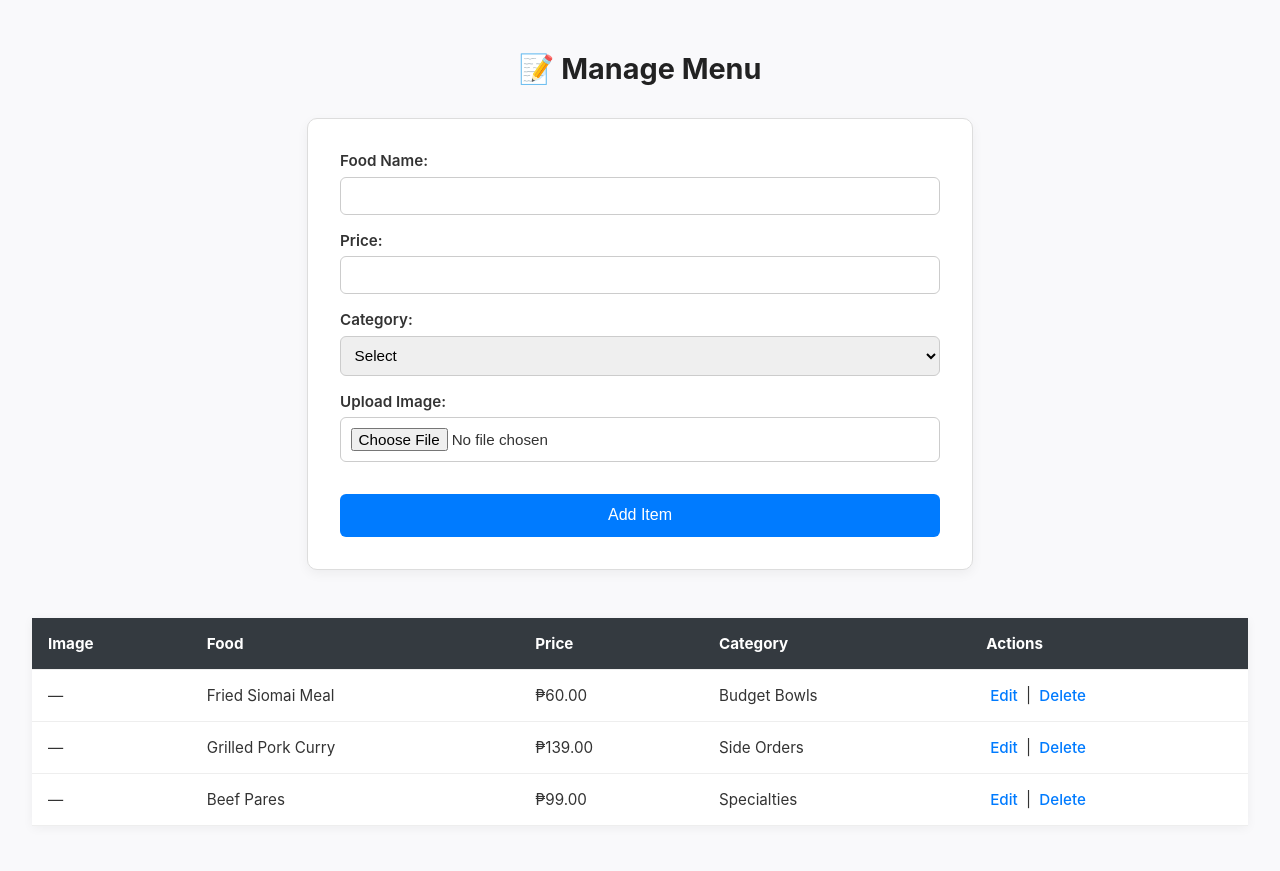
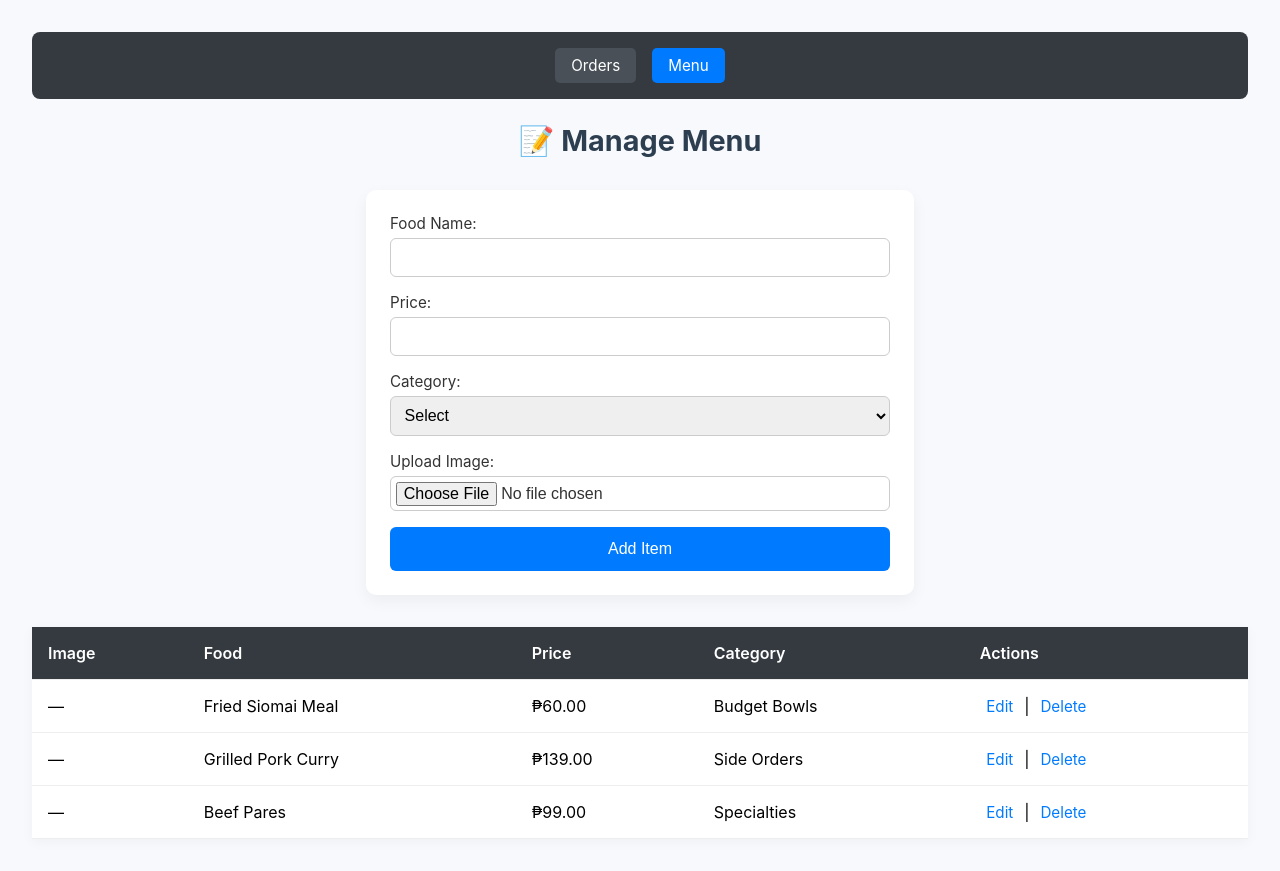
Before and after one commit to PiQiK/IM2, a PHP site: page /admin_menu.php in a window 1280 px wide. Run offline with PHP 8.4, Linux system fonts and the light colour scheme; the visitor is signed in with stand-in values (Sample User, id 1); data comes from the database, SQL or seed files in the repository.

Commit message:
Brilliant Power!

```diff
--- a/CSS/LoggedIn.css
+++ b/CSS/LoggedIn.css
@@ -12,7 +12,7 @@ body {
   width: 100%;
   max-width: 1200px;
   display: flex;
-  justify-content: space-between;
+  justify-content: center;
   align-items: center;
   margin-bottom: 2rem;
 }
--- a/CSS/admin.css
+++ b/CSS/admin.css
@@ -120,3 +120,39 @@ h1 {
 .mark-paid-btn:hover {
   background-color: #218838;
 }
+
+.admin-nav {
+  display: flex;
+  gap: 1rem;
+  margin-bottom: 1.5rem;
+  background: #343a40;
+  padding: 1rem;
+  border-radius: 8px;
+  justify-content: center;
+  flex-wrap: wrap;
+}
+
+.admin-nav a {
+  color: #fff;
+  text-decoration: none;
+  background: #495057;
+  padding: 0.5rem 1rem;
+  border-radius: 5px;
+  font-size: 0.95rem;
+  transition: background-color 0.3s;
+}
+
+.admin-nav a:hover {
+  background: #6c757d;
+}
+
+.admin-nav .active {
+  background-color: #007bff;
+}
+
+.filters input[type="date"] {
+  padding: 0.4rem;
+  border-radius: 4px;
+  border: 1px solid #ccc;
+  font-size: 0.95rem;
+}
--- a/CSS/admin_menu.css
+++ b/CSS/admin_menu.css
@@ -1,25 +1,23 @@
 body {
     font-family: 'Inter', sans-serif;
-    background-color: #f9f9fb;
+    background-color: #f7f9fc;
     padding: 2rem;
-    color: #333;
+    margin: 0;
   }
 
   h1 {
     text-align: center;
+    color: #2c3e50;
     margin-bottom: 2rem;
-    color: #222;
   }
 
-  /* Form styling */
   .menu-form {
     background: #fff;
-    border: 1px solid #ddd;
+    max-width: 500px;
+    margin: 0 auto 2rem;
+    padding: 1.5rem;
     border-radius: 10px;
-    padding: 2rem;
-    max-width: 600px;
-    margin: 0 auto 3rem;
-    box-shadow: 0 4px 12px rgba(0, 0, 0, 0.05);
+    box-shadow: 0 6px 16px rgba(0, 0, 0, 0.05);
     display: flex;
     flex-direction: column;
     gap: 1rem;
@@ -28,49 +26,43 @@ body {
   .menu-form label {
     display: flex;
     flex-direction: column;
-    font-weight: 600;
     font-size: 0.95rem;
+    color: #333;
   }
 
-  .menu-form input[type="text"],
-  .menu-form input[type="number"],
-  .menu-form select,
-  .menu-form input[type="file"] {
-    margin-top: 0.4rem;
+  .menu-form input,
+  .menu-form select {
     padding: 0.6rem;
     border: 1px solid #ccc;
     border-radius: 6px;
-    font-size: 0.95rem;
+    margin-top: 0.3rem;
+    font-size: 1rem;
+  }
+
+  .menu-form input[type="file"] {
+    padding: 0.3rem;
   }
 
   .menu-form button {
     background-color: #007bff;
     color: white;
+    border: none;
     padding: 0.8rem;
-    border: none;
+    font-size: 1rem;
     border-radius: 6px;
-    font-size: 1rem;
     cursor: pointer;
     transition: background-color 0.3s;
-    margin-top: 1rem;
   }
 
   .menu-form button:hover {
     background-color: #0056b3;
   }
 
-  .menu-form img {
-    margin-top: 0.4rem;
-    border-radius: 6px;
-    border: 1px solid #ccc;
-  }
-
-  /* Table styling */
   .admin-table {
     width: 100%;
     border-collapse: collapse;
-    background: #fff;
-    box-shadow: 0 2px 10px rgba(0, 0, 0, 0.05);
+    background-color: #fff;
+    box-shadow: 0 3px 12px rgba(0, 0, 0, 0.04);
   }
 
   .admin-table th,
@@ -78,35 +70,29 @@ body {
     padding: 1rem;
     border-bottom: 1px solid #eee;
     text-align: left;
-    vertical-align: middle;
-    font-size: 0.95rem;
   }
 
   .admin-table th {
     background-color: #343a40;
     color: #fff;
+    font-weight: 600;
   }
 
-  .admin-table tr:hover {
-    background-color: #f5f5f5;
-  }
-
-  .menu-image {
+  .admin-table td img.menu-image {
     width: 60px;
     height: 60px;
     object-fit: cover;
     border-radius: 6px;
-    border: 1px solid #ccc;
   }
 
-  .admin-table a {
+  .admin-table td a {
     color: #007bff;
     text-decoration: none;
-    font-weight: 500;
-    margin: 0 4px;
+    margin: 0 0.4rem;
+    font-size: 0.95rem;
   }
 
-  .admin-table a:hover {
+  .admin-table td a:hover {
     text-decoration: underline;
     color: #0056b3;
   }
--- a/admin_menu.php
+++ b/admin_menu.php
@@ -82,6 +82,11 @@ if (isset($_GET['edit']) && is_numeric($_GET['edit'])) {
   <link rel="stylesheet" href="CSS/admin_menu.css">
 </head>
 <body>
+<nav class="admin-nav">
+  <a href="admin.php" class="<?= basename($_SERVER['PHP_SELF']) === 'admin.php' ? 'active' : '' ?>">Orders</a>
+  <a href="admin_menu.php" class="<?= basename($_SERVER['PHP_SELF']) === 'admin_menu.php' ? 'active' : '' ?>">Menu</a>
+</nav>
+
   <h1>📝 Manage Menu</h1>
 
   <form method="POST" enctype="multipart/form-data" class="menu-form">
@@ -95,10 +100,10 @@ if (isset($_GET['edit']) && is_numeric($_GET['edit'])) {
     <label>Category:
       <select name="category" required>
         <option value="">Select</option>
-        <option value="Specialties" <?= ($edit_item['food_category'] ?? '') === 'Specialties' ? 'selected' : '' ?>>Specialties</option>
-        <option value="Budget Bowls" <?= ($edit_item['food_category'] ?? '') === 'Budget Bowls' ? 'selected' : '' ?>>Budget Bowls</option>
-        <option value="Side Orders" <?= ($edit_item['food_category'] ?? '') === 'Side Orders' ? 'selected' : '' ?>>Side Orders</option>
-        <option value="Drinks" <?= ($edit_item['food_category'] ?? '') === 'Drinks' ? 'selected' : '' ?>>Drinks</option>
+        <option value="All-Day Breakfast" <?= ($edit_item['food_category'] ?? '') === 'All-Day Breakfast' ? 'selected' : '' ?>>All-Day Breakfast</option>
+        <option value="Rice Meals" <?= ($edit_item['food_category'] ?? '') === 'Rice Meals' ? 'selected' : '' ?>>Rice Meals</option>
+        <option value="Specials" <?= ($edit_item['food_category'] ?? '') === 'Side Orders' ? 'selected' : '' ?>>Specials</option>
+        <option value="Add-ons" <?= ($edit_item['food_category'] ?? '') === 'Add-ons' ? 'selected' : '' ?>>Add-ons</option>
       </select>
     </label>
 
--- a/index.php
+++ b/index.php
@@ -56,7 +56,7 @@ if ($_SERVER['REQUEST_METHOD'] === 'POST' && isset($_POST['signIn'])) {
   </div>
 
   <div class="container" id="signIn">
-    <h1 class="form-title">Sign In</h1>
+    <h1 class="form-title">Welcome to Hidden Eats</h1>
     <?php if (isset($_GET['error'])): ?>
       <p style="color: red; text-align: center;">
         <?= $_GET['error'] == 'username_exists' ? 'Username Already Exists!' : 'Invalid Username or Password.' ?>
```
Also changed, not shown: admin.php (+65 -1 lines), fetch_orders.php (added, +70 -0 lines), home.php (deleted, +0 -32 lines), script.js (added, +14 -0 lines), uploads/food_6877885f007b61.89157422.png (added), uploads/food_68778868db73e2.82560868.png (added).
